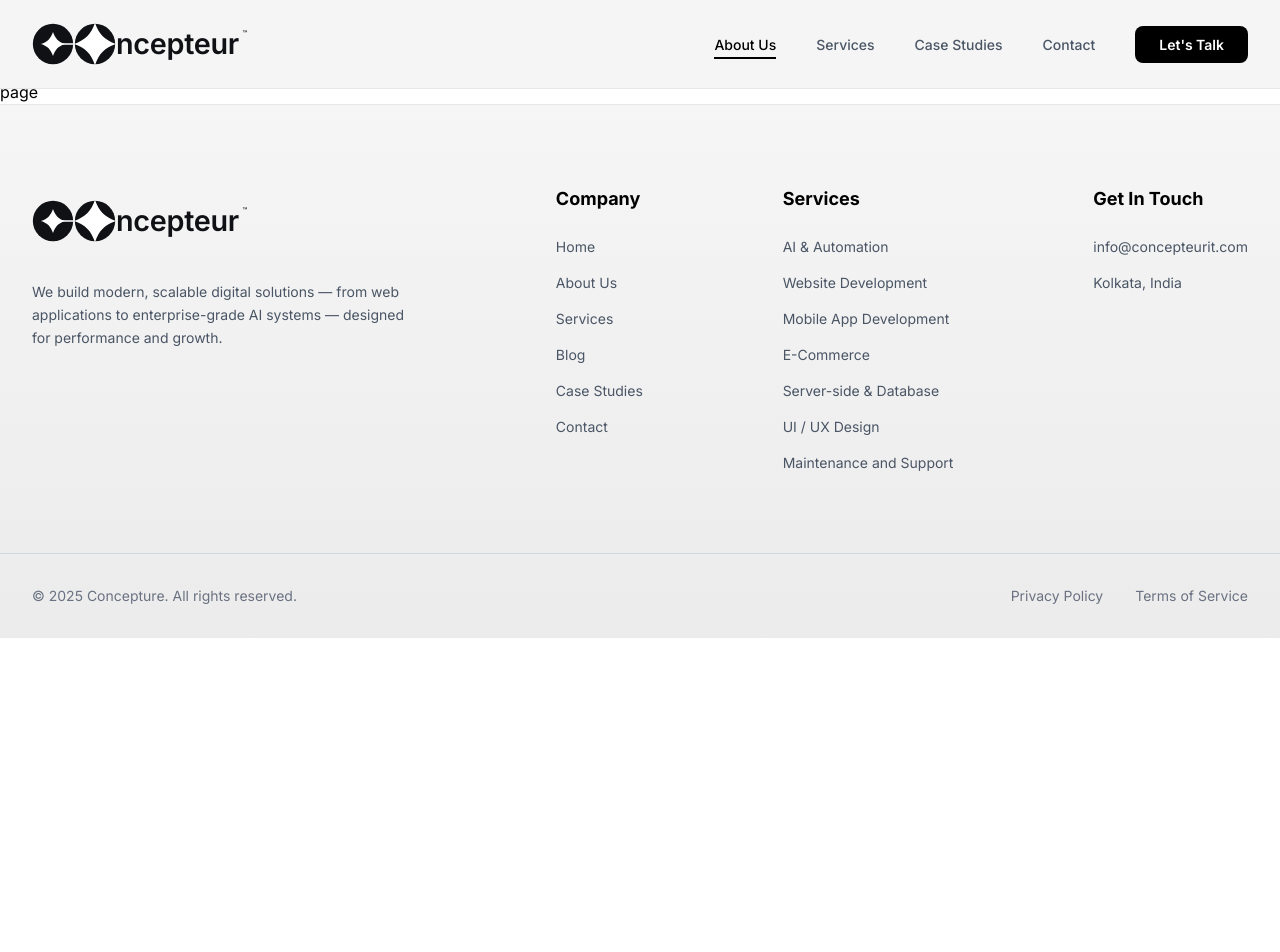
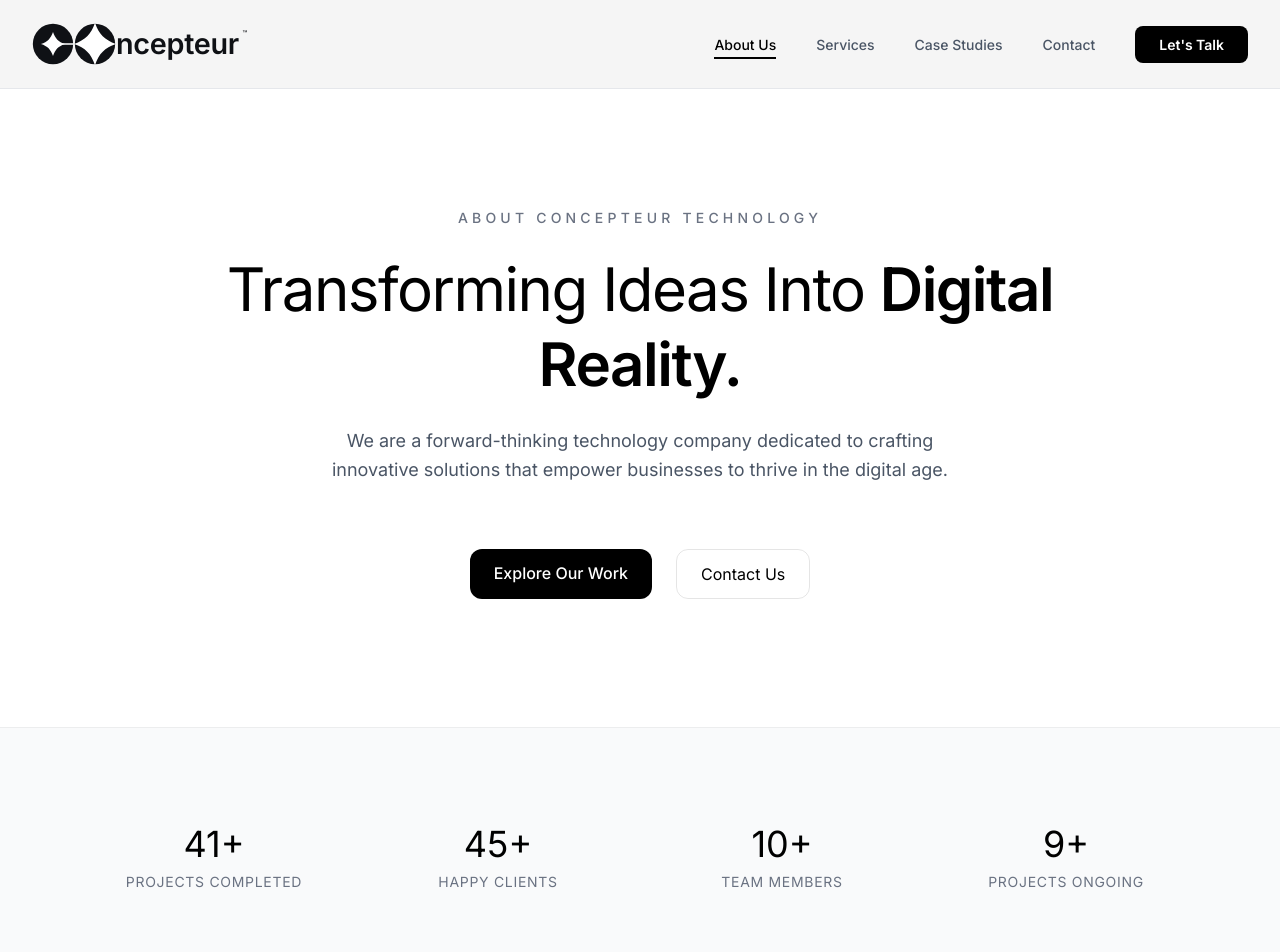
Before and after one commit to concepteur-IT/Concepteur-Technologies, a Next.js app: page /about in a window 1280 px wide. Shown: the top 952 px of the page. Before the commit the page ends 800 px from the top, so only its background shows below. Built offline with nearby package versions, Linux system fonts and the light colour scheme.

Commit message:
about us

```diff
--- a/package.json
+++ b/package.json
@@ -9,6 +9,7 @@
     "lint": "eslint"
   },
   "dependencies": {
+    "lucide-react": "^0.575.0",
     "next": "16.1.6",
     "react": "19.2.3",
     "react-dom": "19.2.3",
--- a/src/app/(pages)/about/page.tsx
+++ b/src/app/(pages)/about/page.tsx
@@ -1,9 +1,212 @@
-import React from 'react'
+import Link from "next/link"
 
-const page = () => {
+const stats = [
+  { value: "41+", label: "Projects Completed" },
+  { value: "45+", label: "Happy Clients" },
+  { value: "10+", label: "Team Members" },
+  { value: "9+", label: "Projects Ongoing" },
+]
+
+const values = [
+  {
+    title: "Innovation",
+    description:
+      "Pushing boundaries with cutting-edge solutions that transform industries.",
+  },
+  {
+    title: "Integrity",
+    description:
+      "Building trust through transparency, reliability, and ethical practices.",
+  },
+  {
+    title: "Excellence",
+    description:
+      "Delivering exceptional quality in every project we undertake.",
+  },
+  {
+    title: "Collaboration",
+    description:
+      "Working together with clients to achieve extraordinary results.",
+  },
+]
+
+const team = [
+  { initials: "SC", name: "Provat Das", role: "Lead Designer" },
+  { initials: "MJ", name: "Spandan Saha", role: "Chief Technology Officer" },
+  { initials: "ER", name: "Proparna Das", role: "Product Manager" },
+  { initials: "DK", name: "Arpan Das", role: "Senior Developer" },
+  { initials: "PP", name: "Ankur Saha", role: "UX Researcher" },
+  { initials: "JW", name: "Rick Goswami", role: "DevOps Engineer" },
+  { initials: "LA", name: "Antar Roy", role: "Creative Director" },
+  { initials: "AT", name: "Rohit Saha", role: "Business Strategist" },
+]
+
+export default function AboutPage() {
   return (
-    <div>page</div>
+    <main className="bg-white">
+
+      {/* Hero */}
+      <section className="py-32">
+        <div className="max-w-6xl mx-auto px-8">
+
+          <div className="max-w-4xl mx-auto text-center space-y-6 mb-16">
+
+            <p className="text-sm uppercase tracking-[0.3em] text-gray-500 font-medium">
+              About Concepteur Technology
+            </p>
+
+            <h1 className="text-4xl md:text-6xl font-light tracking-tight text-black leading-tight">
+              Transforming Ideas Into{" "}
+              <span className="font-semibold">Digital Reality.</span>
+            </h1>
+
+            <p className="text-gray-600 text-lg leading-relaxed max-w-2xl mx-auto">
+              We are a forward-thinking technology company dedicated to crafting
+              innovative solutions that empower businesses to thrive in the digital age.
+            </p>
+
+          </div>
+
+          <div className="flex justify-center gap-6">
+            <Link
+              href="/case-studies"
+              className="bg-black text-white font-medium px-6 py-3 rounded-xl hover:bg-neutral-800 transition-colors"
+            >
+              Explore Our Work
+            </Link>
+
+            <Link
+              href="/contact"
+              className="border border-black/10 px-6 py-3 rounded-xl hover:border-black transition-colors"
+            >
+              Contact Us
+            </Link>
+          </div>
+
+        </div>
+      </section>
+
+      {/* Stats */}
+      <section className="py-24 border-t border-b border-black/5 bg-gray-50">
+        <div className="max-w-6xl mx-auto px-8 grid grid-cols-2 md:grid-cols-4 gap-12 text-center">
+
+          {stats.map((stat) => (
+            <div key={stat.label} className="space-y-2">
+              <h3 className="text-3xl md:text-4xl font-light text-black">
+                {stat.value}
+              </h3>
+              <p className="text-sm uppercase tracking-wider text-gray-500">
+                {stat.label}
+              </p>
+            </div>
+          ))}
+
+        </div>
+      </section>
+
+      {/* Mission */}
+      <section className="py-32">
+        <div className="max-w-6xl mx-auto px-8 grid md:grid-cols-2 gap-20">
+
+          <div className="space-y-6">
+            <h2 className="text-3xl md:text-4xl font-light tracking-tight text-black">
+              Our Mission
+            </h2>
+
+            <p className="text-gray-600 leading-relaxed">
+              At Concepteur Technology, we believe in the power of innovation
+              to shape the future. Our mission is to deliver technological
+              solutions that not only meet today’s challenges but anticipate tomorrow’s opportunities.
+            </p>
+
+            <p className="text-gray-600 leading-relaxed">
+              We combine deep technical expertise with creative thinking
+              to build products and services that create measurable,
+              long-term impact.
+            </p>
+          </div>
+
+          <div className="space-y-6">
+            <h2 className="text-3xl md:text-4xl font-light tracking-tight text-black">
+              What Drives Us
+            </h2>
+
+            <div className="grid gap-8">
+              {values.map((value) => (
+                <div key={value.title} className="space-y-2">
+                  <h4 className="text-lg font-medium text-black">
+                    {value.title}
+                  </h4>
+                  <p className="text-gray-600 leading-relaxed">
+                    {value.description}
+                  </p>
+                </div>
+              ))}
+            </div>
+
+          </div>
+
+        </div>
+      </section>
+
+      {/* Team */}
+      <section className="py-32 bg-gray-50">
+        <div className="max-w-6xl mx-auto px-8">
+
+          <div className="max-w-3xl mx-auto text-center space-y-6 mb-20">
+            <p className="text-sm uppercase tracking-[0.3em] text-gray-500 font-medium">
+              Meet the Team
+            </p>
+            <h2 className="text-4xl md:text-5xl font-light tracking-tight text-black">
+              The Minds Behind the Mission.
+            </h2>
+          </div>
+
+          <div className="grid sm:grid-cols-2 md:grid-cols-4 gap-10">
+
+            {team.map((member) => (
+              <div key={member.name} className="text-center space-y-4">
+
+                <div className="h-16 w-16 mx-auto rounded-full bg-black text-white flex items-center justify-center text-sm font-medium tracking-widest">
+                  {member.initials}
+                </div>
+
+                <div>
+                  <h4 className="text-black font-medium">
+                    {member.name}
+                  </h4>
+                  <p className="text-sm text-gray-500">
+                    {member.role}
+                  </p>
+                </div>
+
+              </div>
+            ))}
+
+          </div>
+
+        </div>
+      </section>
+
+      {/* CTA */}
+      <section className="py-24">
+        <div className="max-w-5xl mx-auto px-8 text-center space-y-6">
+
+          <h3 className="text-2xl font-light text-black">
+            Ready to Build What’s Next?
+          </h3>
+
+          <Link
+            href="/contact"
+            className="group inline-flex items-center gap-3 text-sm uppercase tracking-[0.25em] text-gray-600 hover:text-black transition-colors"
+          >
+            Start a Conversation
+            <span className="h-px w-8 bg-gray-400 transition-all duration-300 group-hover:w-14 group-hover:bg-black" />
+          </Link>
+
+        </div>
+      </section>
+
+    </main>
   )
 }
-
-export default page
```
Also changed, not shown: 1 other file (tests, documents, lock files or other folders).
